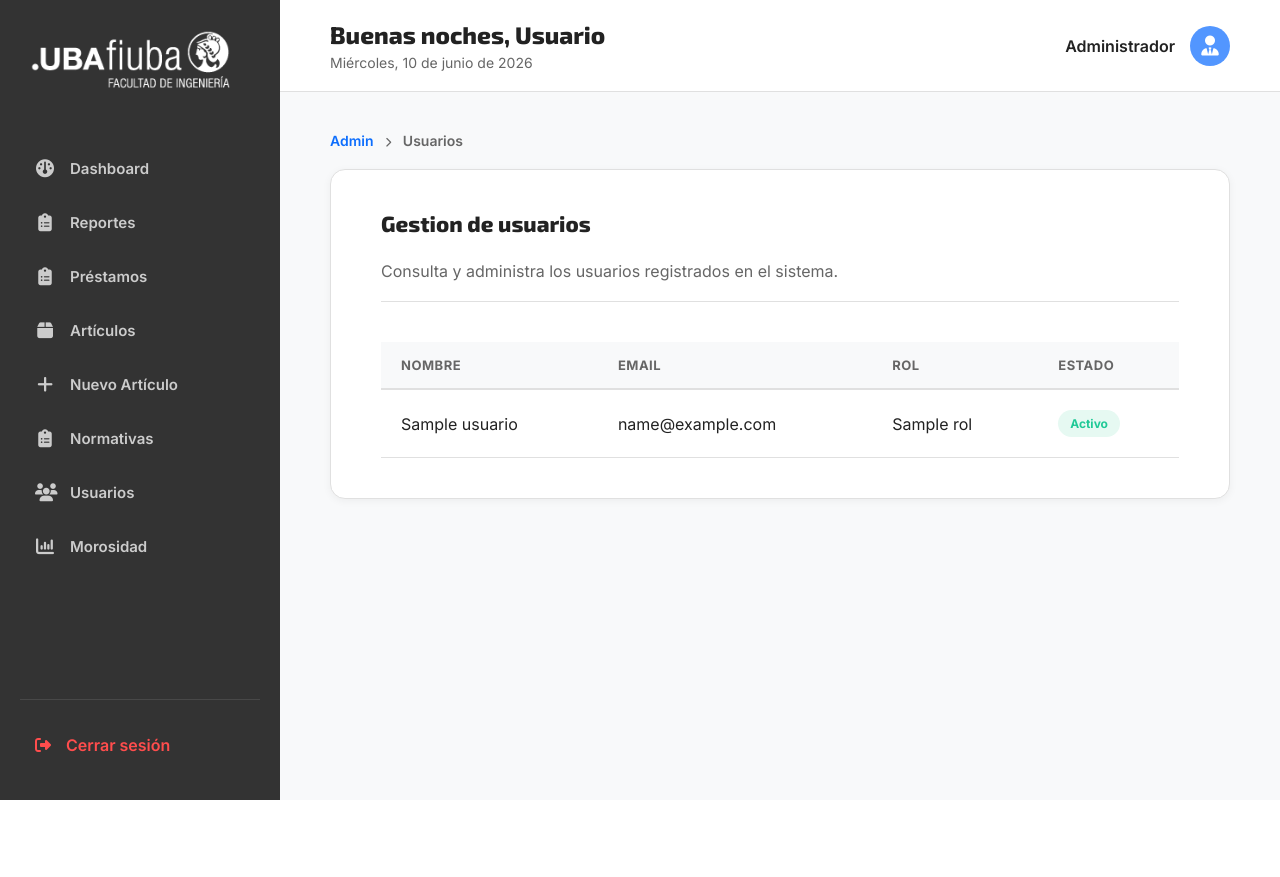
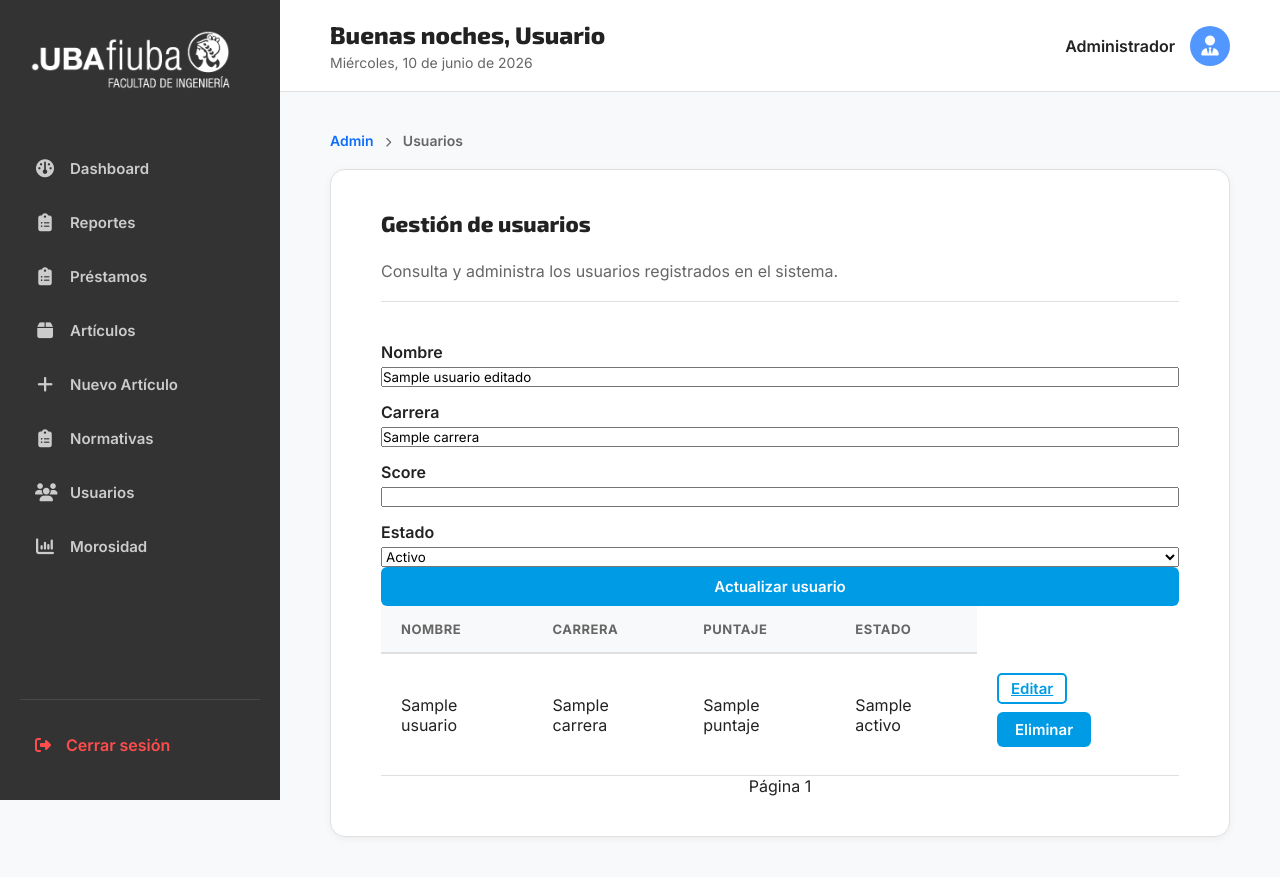
Before and after one commit to scriptmasters-2-0/TP-Integrador-IDS, a Flask app: template app_frontend/templates/admin/usuarios.html in a window 1280 px wide. Before the commit the page ends 800 px from the top, so only its background shows below. Run offline with Flask 3, Linux system fonts and the light colour scheme; the template is opened without the code that fills it: most values are stand-ins (such as "Sample title", 1, 10 or a date in 2020).

Commit message:
arreglo en ruta usuarios, dashboard admin y abm usarios

```diff
--- a/app_frontend/servicios/usuario_servicio.py
+++ b/app_frontend/servicios/usuario_servicio.py
@@ -5,11 +5,12 @@ from servicios.api_client import get_json, post_json, put_json, delete_json, pat
 TIMEOUT = 5
 
 
-def obtener_usuarios(params=None, token=None):
+def obtener_usuarios(page=1, token=None):
     """GET /usuarios
     params: diccionario opcional para parámetros de consulta
     Devuelve una lista en caso de éxito, [] en caso de fallo.
     """
+    params = {"page": page}
     payload, error = get_json("/usuarios", token=token, params=params)
     if error:
         return []
--- a/app_frontend/static/css/style.css
+++ b/app_frontend/static/css/style.css
@@ -2365,7 +2365,7 @@ h3 {
   color: white;
 }
 
-.btn-edit {
+.btn-edit-abm {
   font-size: 15px;
   font-weight: 600;
   padding: 6px 12px;
@@ -2378,7 +2378,7 @@ h3 {
   border: 2px solid #009be5
 }
 
-.btn-delete {
+.btn-delete-abm {
   font-size: 15px;
   font-weight: 600;
   padding: 6px 12px;
--- a/app_frontend/templates/admin/_admin_nav_cards.html
+++ b/app_frontend/templates/admin/_admin_nav_cards.html
@@ -6,7 +6,7 @@
   </div>
   <div class="dashboard-card {% if request.endpoint == 'admin.lista_reservas' %}active-card{% endif %}">
     <i class="fa-solid fa-clipboard-list"></i>
-    <h3>Mis reservas</h3>
+    <h3>Gestionar reservas</h3>
     <a href="{{ url_for('admin.lista_reservas') }}" class="dashboard-card-link">Ver reservas</a>
   </div>
   <div class="dashboard-card {% if request.endpoint == 'admin.reportes' %}active-card{% endif %}">
--- a/app_frontend/templates/admin/dashboard.html
+++ b/app_frontend/templates/admin/dashboard.html
@@ -13,7 +13,7 @@
     </a>
   </li>
   <li>
-    <a href="{{ url_for('admin.lista_reservas') }}" class="{% if request.endpoint == 'lista_reservas' %}active{% endif %}">
+    <a href="{{ url_for('admin.lista_reservas') }}" class="{% if request.endpoint == 'admin.lista_reservas' %}active{% endif %}">
       <i class="fa-solid fa-clipboard-list"></i> Préstamos
     </a>
   </li>
@@ -42,7 +42,9 @@
       <i class="fa-solid fa-chart-column"></i> Morosidad
     </a>
   </li>
+
 {% endblock %}
+
 
 {% block dashboard_content %}
   <div class="breadcrumb reveal">
--- a/app_frontend/templates/admin/normativas.html
+++ b/app_frontend/templates/admin/normativas.html
@@ -108,13 +108,13 @@
                 <td>{{ normativa.fecha }}</td>
 
                 <td>
-                  <a href="{{ url_for('admin.normativas', editar=normativa.id) }}" class="btn-edit">
+                  <a href="{{ url_for('admin.normativas', editar=normativa.id) }}" class="btn-edit-abm">
                     Editar
                   </a>
 
                   <form action="{{ url_for('admin.eliminar_norm') }}" method="POST">
                     <input type="hidden" name="id" value="{{ normativa.id }}" />
-                    <button type="submit" class="btn-delete">Eliminar</button>
+                    <button type="submit" class="btn-delete-abm">Eliminar</button>
                   </form>
                 </td>
               </tr>
--- a/app_frontend/templates/admin/usuarios.html
+++ b/app_frontend/templates/admin/usuarios.html
@@ -47,45 +47,110 @@
 
 {% block dashboard_content %}
   <div class="breadcrumb reveal">
-    <a href="{{ url_for('admin.dashboard') }}">Admin</a> <i class="fa-solid fa-chevron-right"></i>
+    <a href="{{ url_for('admin.dashboard') }}">Admin</a>
+    <i class="fa-solid fa-chevron-right"></i>
     <span>Usuarios</span>
   </div>
 
   <div class="history-container">
     <div class="history-header">
-      <h2>Gestion de usuarios</h2>
+      <h2>Gestión de usuarios</h2>
       <p>Consulta y administra los usuarios registrados en el sistema.</p>
     </div>
+
+    <form method="POST" class="normativa-form">
+      <input type="hidden" name="id" value="{{ usuario_editado.id if usuario_editado else '' }}">
+      <div>
+        <label>Nombre</label>
+        <input type="text" name="nombre" value="{{ usuario_editado.nombre if usuario_editado else '' }}" required>
+      </div>
+
+      <div>
+        <label>Carrera</label>
+        <input type="text" name="carrera" value="{{ usuario_editado.carrera if usuario_editado else '' }}">
+      </div>
+
+      <div>
+        <label>Score</label>
+        <input type="number" name="puntaje" min="0" value="{{ usuario_editado.puntaje if usuario_editado else 0 }}">
+      </div>
+
+      <div>
+        <label>Estado</label>
+        <select name="estado">
+          <option value="1" {% if usuario_editado and usuario_editado.activo == 1 %}selected{% endif %}>
+            Activo
+          </option>
+          <option value="0" {% if usuario_editado and usuario_editado.activo == 0 %}selected{% endif %}>
+            Inactivo
+          </option>
+        </select>
+
+      <button type="submit" class="btn-create">
+        {{ 'Actualizar usuario' if usuario_editado else 'Crear usuario' }}
+      </button>
+
+    </form>
 
     <div class="history-table-wrapper">
       <table class="history-table">
         <thead>
           <tr>
             <th>Nombre</th>
-            <th>Email</th>
-            <th>Rol</th>
+            <th>Carrera</th>
+            <th>Puntaje</th>
             <th>Estado</th>
           </tr>
         </thead>
+
         <tbody>
           {% if usuarios %}
             {% for usuario in usuarios %}
               <tr>
-                <td>{{ usuario.nombre if usuario.nombre is defined else usuario.nombre }}</td>
-                <td>{{ usuario.email if usuario.email is defined else usuario.mail }}</td>
-                <td>{{ usuario.rol if usuario.rol is defined else usuario.rol }}</td>
-                <td><span class="badge badge-success">Activo</span></td>
+                <td>{{ usuario.nombre }}</td>
+                <td>{{ usuario.carrera }}</td>
+                <td>{{ usuario.puntaje }}</td>
+                <td>{{ usuario.activo }}</td>
+                <td>
+
+                  <a href="{{ url_for('admin.usuarios', editar=usuario.id) }}" class="btn-edit-abm">
+                    Editar
+                  </a>
+
+                  <form action="{{ url_for('admin.eliminar_usuario') }}" method="POST" class="inline-form">
+                    <input type="hidden" name="id" value="{{ usuario.id }}">
+                    <button type="submit" class="btn-delete-abm">
+                      Eliminar
+                    </button>
+                  </form>
+                </td>
               </tr>
             {% endfor %}
           {% else %}
             <tr>
-              <td colspan="4" class="text-center text-muted">
-                {{ fetch_error if fetch_error else 'No hay usuarios para mostrar.' }}
+              <td colspan="6" class="text-center text-muted">
+                No hay usuarios para mostrar.
               </td>
             </tr>
           {% endif %}
         </tbody>
       </table>
+
+      <div class="pagination">
+        {% if page > 1 %}
+          <a href="{{ url_for('admin.usuarios', page=page-1 )}}">
+            Anterior
+          </a>
+        {% endif %}
+
+        <span>Página {{ page }}</span>
+
+        {% if usuarios|length == 20 %}
+          <a href="{{ url_for('admin.usuarios', page=page+1 )}}">
+            Siguiente
+          </a>
+        {% endif %}
+      </div>
     </div>
   </div>
 {% endblock %}
```
Also changed, not shown: other parts of app_frontend/static/css/style.css (+55 -0 lines), app_backend/routes/usuarios_routes.py (+11 -3 lines), app_frontend/routes/admin_routes.py (+56 -4 lines), docker-compose.yaml (+5 -4 lines).
